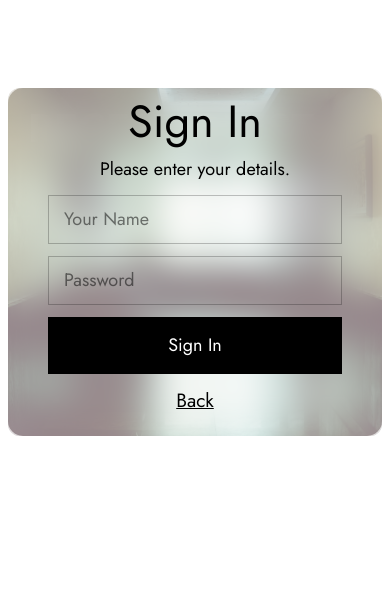
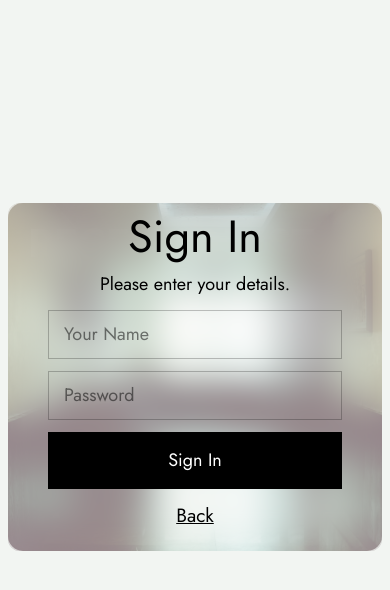
Before and after one commit to vinayagamoorthyc/hospital_management, a PHP site: page /Training_project/receptionist/login.php in a window 390 px wide. Shown: the top 590 px of the page. Run offline with PHP 8.4, Linux system fonts and the light colour scheme; data that the repository does not hold is empty.

Commit message:
Changed to fully responsive using Tailwind CSS

```diff
--- a/receptionist/login.php
+++ b/receptionist/login.php
@@ -41,7 +41,7 @@ if (isset($_POST['signin'])) {
     <title>Login</title>
 </head>
 
-<body class="p-2 mt-20 md:mt-0 relative">
+<body class="p-2 mt-[50%] md:mt-0 relative bg-[#96ae971f] md:bg-white">
     <div class="login_flex relative md:flex justify-between">
         <div class="field absolute inset-0 md:static md:ml-45 z-10 backdrop-blur-lg bg-white/50 rounded-xl text-center md:text-start px-10 md:p-0">
             <div class="signin">Sign In</div>
```
